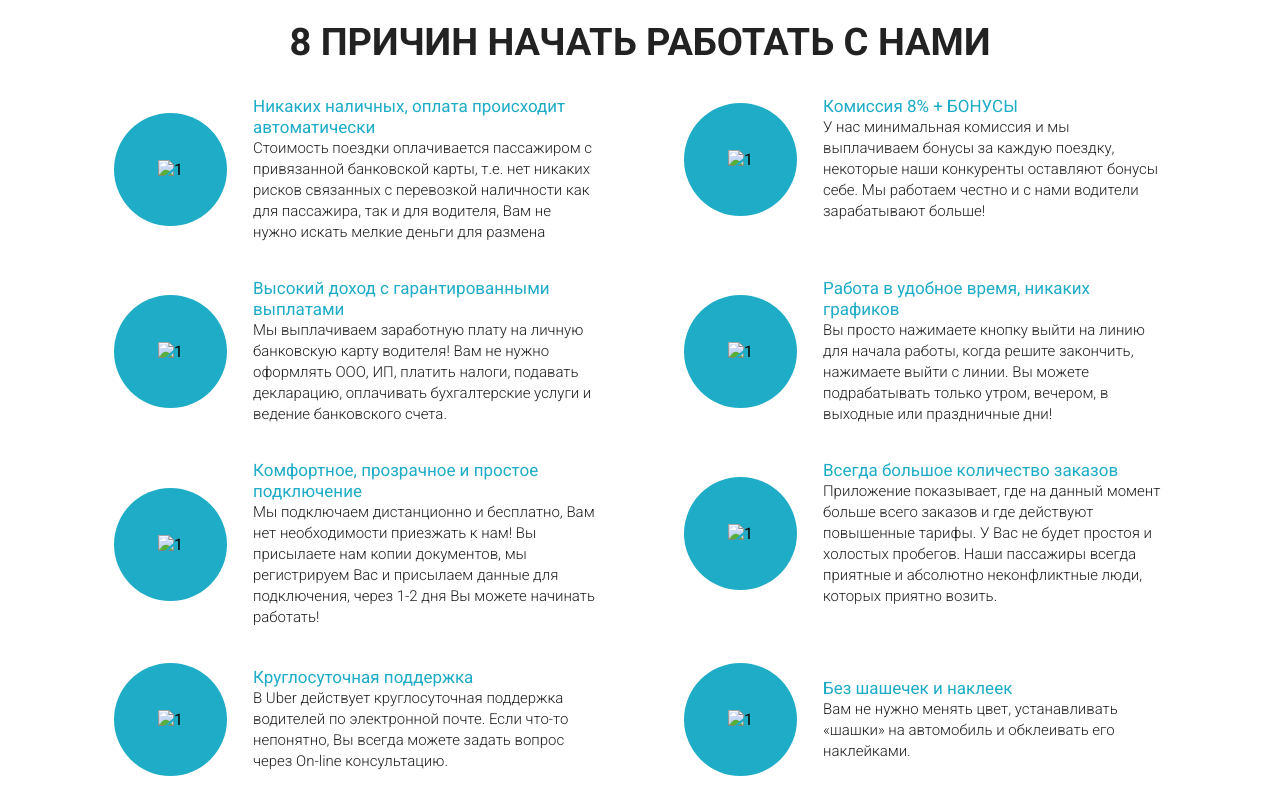
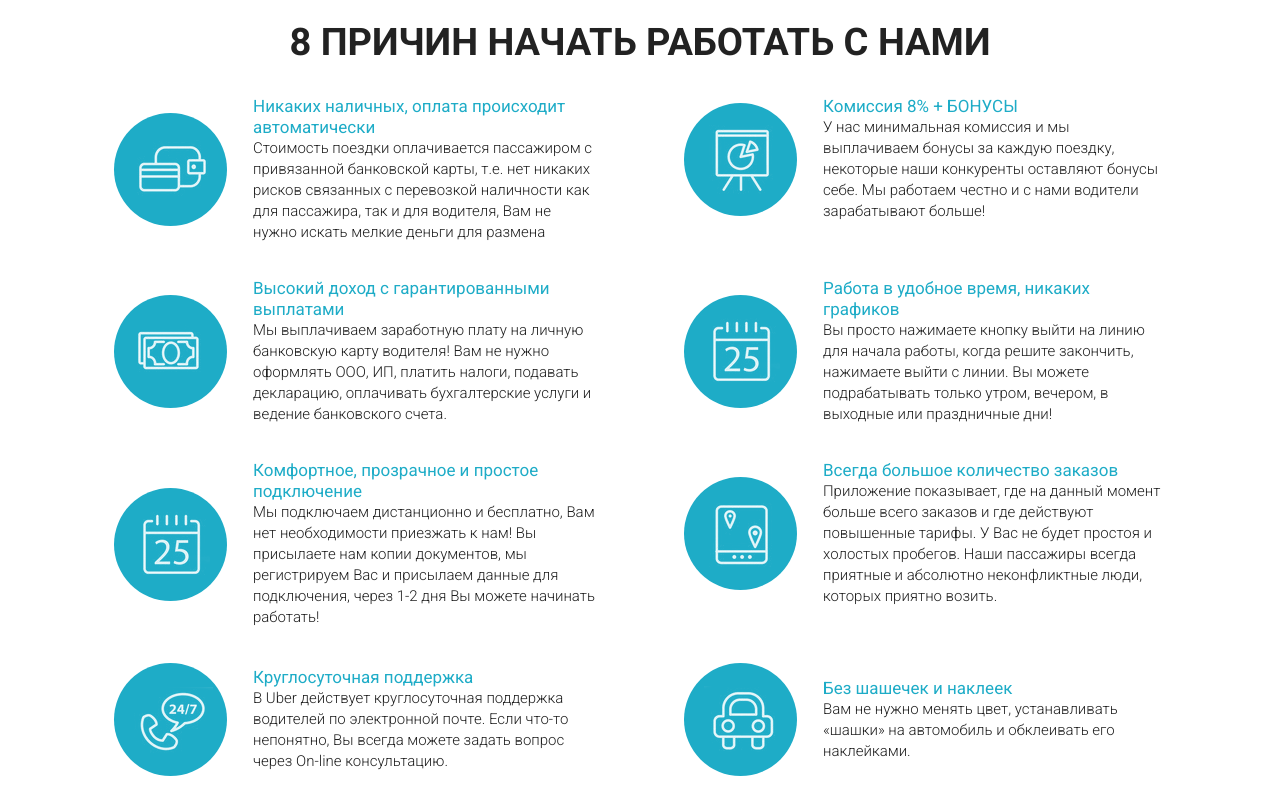
Before and after one commit to Annet14/Annet14.github.io, a plain HTML site: page index.html in a window 1280 px wide. Shown: the part 960-1760 px from the top of the page. Drawn offline with Linux system fonts and the light colour scheme.

Commit message:
Add files via upload

```diff
--- a/index.html
+++ b/index.html
@@ -84,7 +84,7 @@
         <div class="col-md-6">
           <div class="reasons_block">
             <div class="reasons_round">
-              <img src="../src/icon/Layer_12.png" alt="1">
+              <img src="icon/Layer_12.png" alt="1">
             </div>
             <div class="reasons_descr">
               <div class="reasons_subtitle">Никаких наличных, оплата происходит
@@ -98,7 +98,7 @@
         <div class="col-md-6">
           <div class="reasons_block">
             <div class="reasons_round">
-              <img src="../src/icon/Layer_18.png" alt="1">
+              <img src="icon/Layer_18.png" alt="1">
             </div>
             <div class="reasons_descr">
               <div class="reasons_subtitle">Комиссия 8% + БОНУСЫ</div>
@@ -110,7 +110,7 @@
         <div class="col-md-6">
           <div class="reasons_block">
             <div class="reasons_round">
-              <img src="../src/icon/Layer_16.png" alt="1">
+              <img src="icon/Layer_16.png" alt="1">
             </div>
             <div class="reasons_descr">
               <div class="reasons_subtitle">Высокий доход с гарантированными
@@ -124,7 +124,7 @@
         <div class="col-md-6">
           <div class="reasons_block">
             <div class="reasons_round">
-              <img src="../src/icon/Layer_14.png" alt="1">
+              <img src="icon/Layer_14.png" alt="1">
             </div>
             <div class="reasons_descr">
               <div class="reasons_subtitle">Работа в удобное время, никаких
@@ -138,7 +138,7 @@
         <div class="col-md-6">
           <div class="reasons_block">
             <div class="reasons_round">
-              <img src="../src/icon/Layer_14.png" alt="1">
+              <img src="icon/Layer_14.png" alt="1">
             </div>
             <div class="reasons_descr">
               <div class="reasons_subtitle">Комфортное, прозрачное и простое
@@ -152,7 +152,7 @@
         <div class="col-md-6">
           <div class="reasons_block">
             <div class="reasons_round">
-              <img src="../src/icon/Layer_10.png" alt="1">
+              <img src="icon/Layer_10.png" alt="1">
             </div>
             <div class="reasons_descr">
               <div class="reasons_subtitle">Всегда большое количество заказов</div>
@@ -165,7 +165,7 @@
         <div class="col-md-6">
           <div class="reasons_block">
             <div class="reasons_round">
-              <img src="../src/icon/Layer_13.png" alt="1">
+              <img src="icon/Layer_13.png" alt="1">
             </div>
             <div class="reasons_descr">
               <div class="reasons_subtitle">Круглосуточная поддержка</div>
@@ -177,7 +177,7 @@
         <div class="col-md-6">
           <div class="reasons_block">
             <div class="reasons_round">
-              <img src="../src/icon/Layer_17.png" alt="1">
+              <img src="icon/Layer_17.png" alt="1">
             </div>
             <div class="reasons_descr">
               <div class="reasons_subtitle">Без шашечек и наклеек</div>
@@ -246,7 +246,7 @@
       <div class="title title_white hidden-320">Выбор - отличная штука!</div>
       <div class="sbtitle sbtitle_white hidden-320">Закажите автомобиль, который подходит вам по стилю и бюджету</div>
 
-      <img src="../src/img/car.png" alt="uber car" class="uber_img">
+      <img src="img/car.png" alt="uber car" class="uber_img">
       <div class="uber_descr">Машины на каждый день.<br>
         Лучше, быстрее и дешевле, чем такси</div>
     </div>
```
